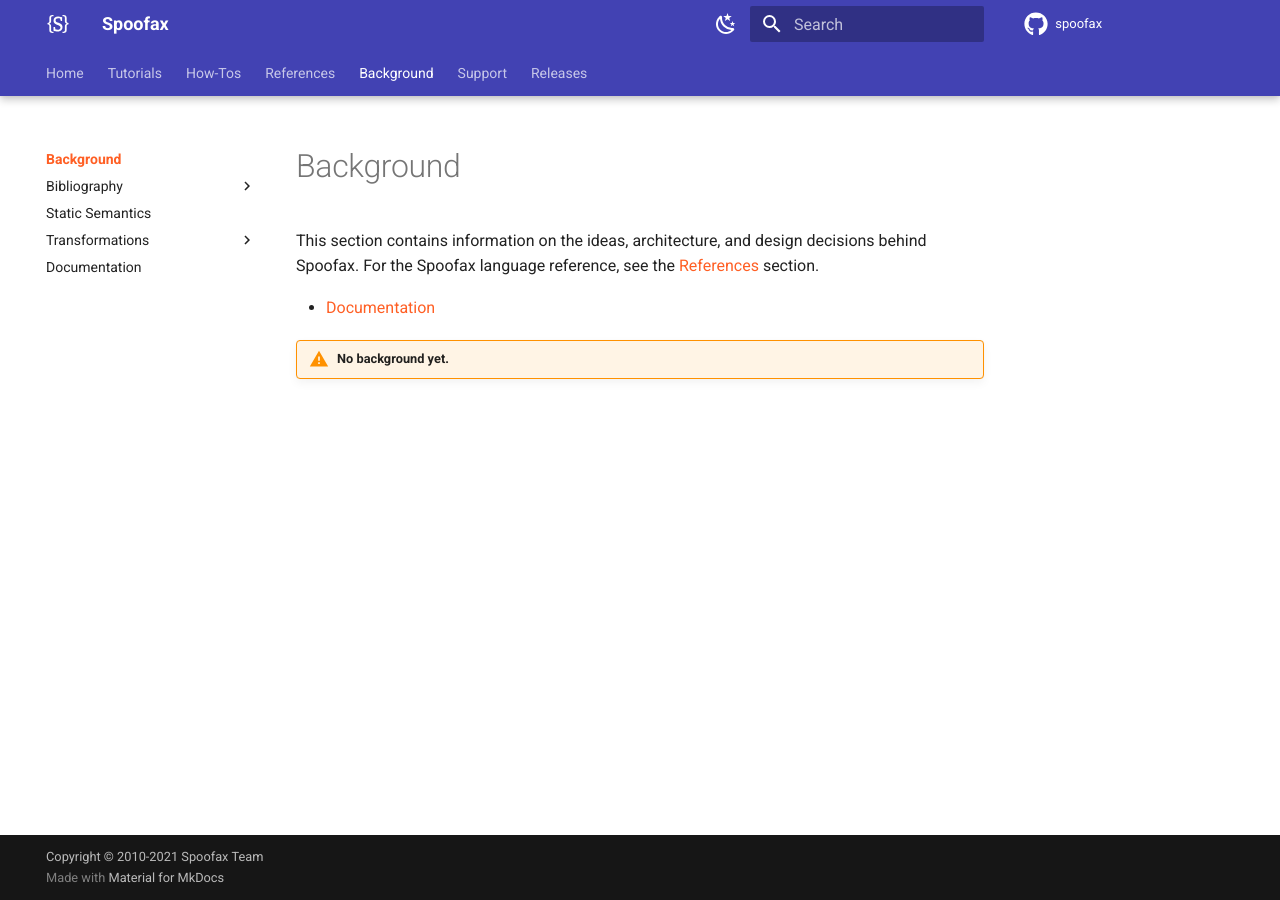
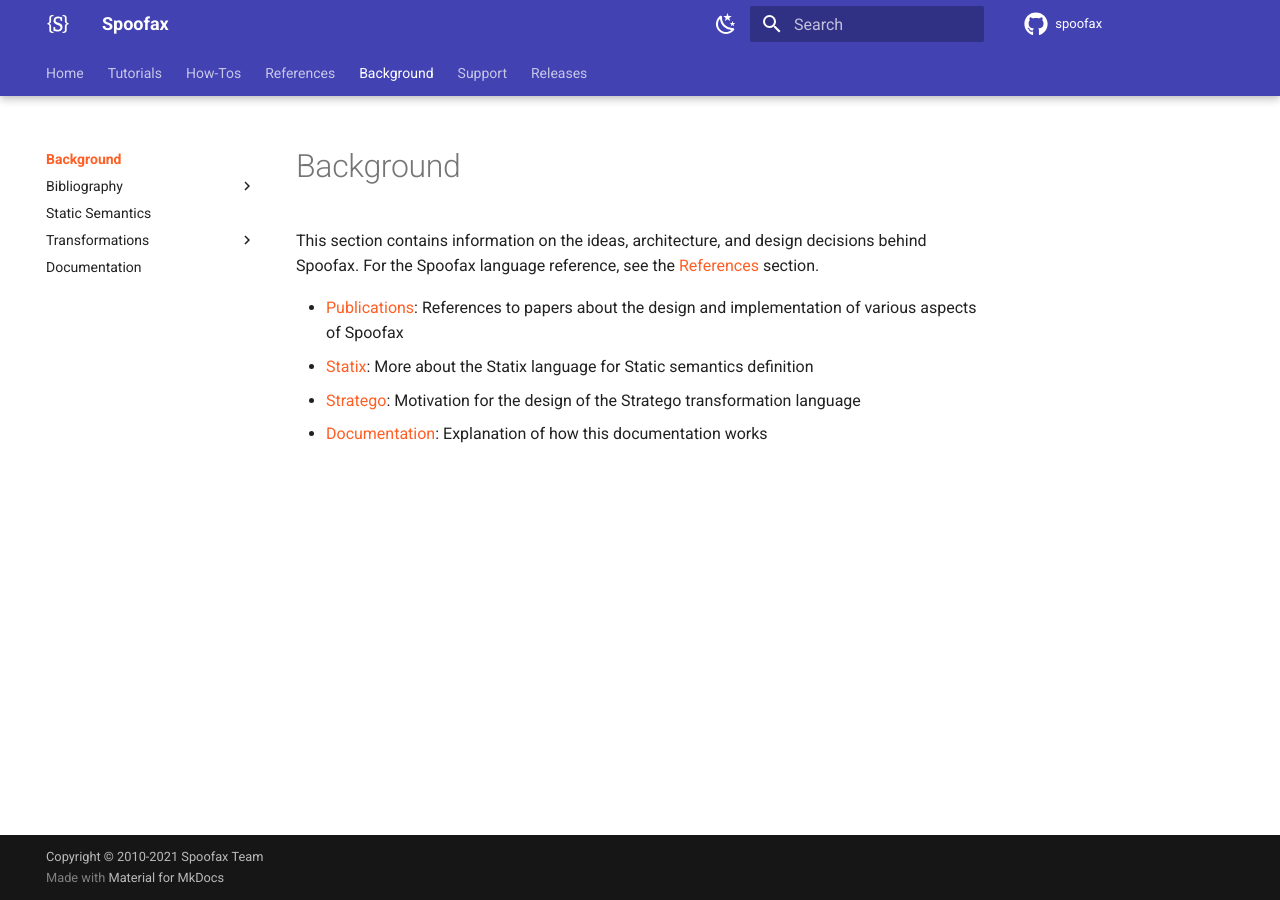
Before and after one commit to pdmosses/metaborg.github.io, an MkDocs documentation site: the page built from docs/background/index.md, in a window 1280 px wide. Built offline with MkDocs 1.6.1 and Material for MkDocs 9.7.7, drawn with Linux system fonts in a browser that asks for light colours; comment, search, counter and statistics services are not loaded.

Commit message:
background toc

```diff
--- a/docs/background/index.md
+++ b/docs/background/index.md
@@ -1,6 +1,7 @@
 # Background
 This section contains information on the ideas, architecture, and design decisions behind Spoofax. For the Spoofax language reference, see the [References](../references/index.md) section.
 
-- [Documentation](documentation.md)
-
-!!! warning "No background yet."
+- [Publications](bibliography/index.md): References to papers about the design and implementation of various aspects of Spoofax
+- [Statix](statix/index.md): More about the Statix language for Static semantics definition
+- [Stratego](stratego/index.md): Motivation for the design of the Stratego transformation language
+- [Documentation](documentation.md): Explanation of how this documentation works
```
